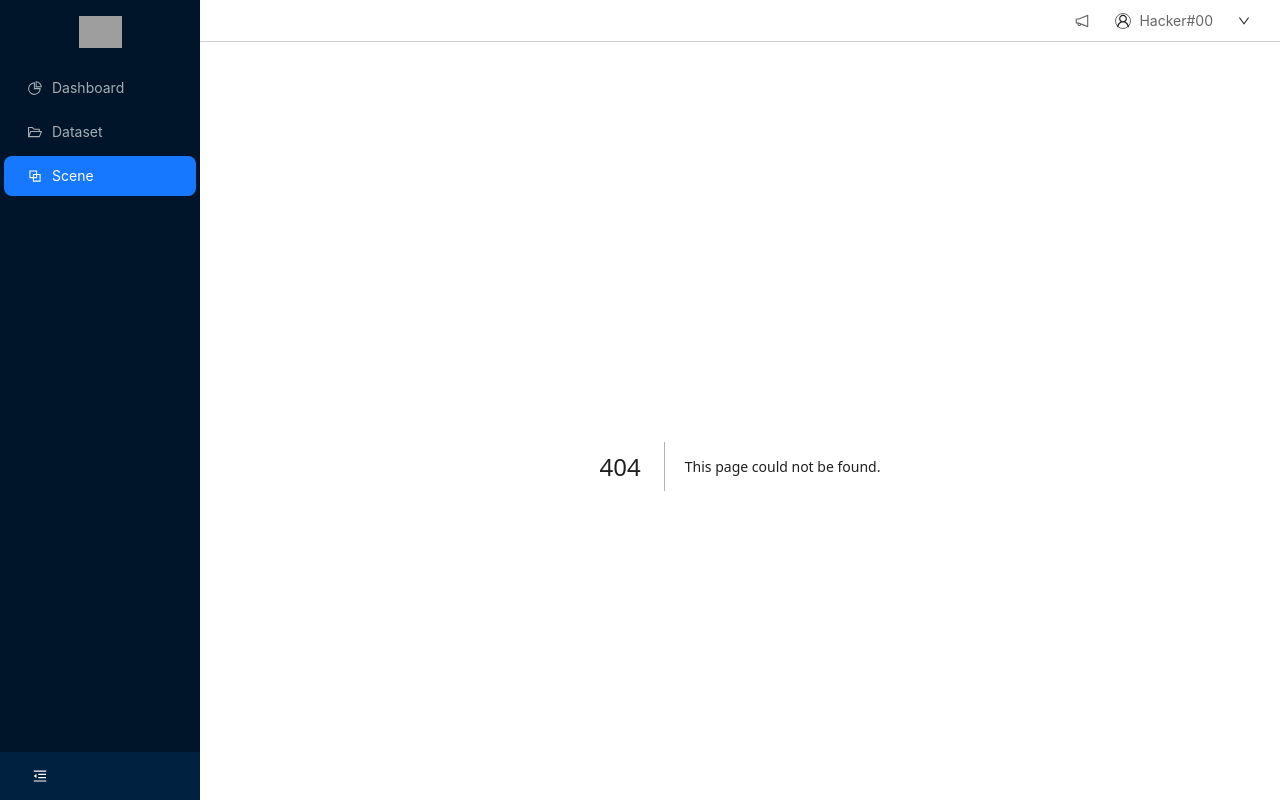
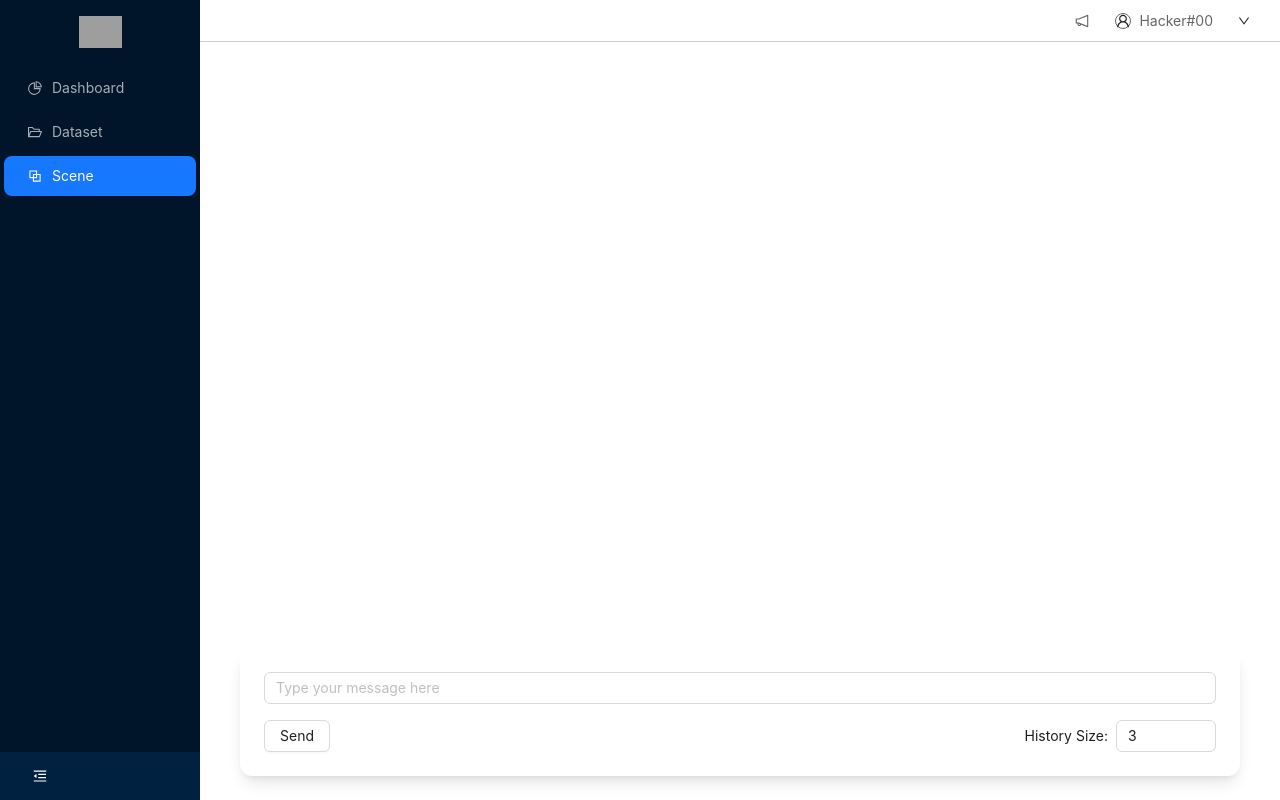
Before and after one commit to coderabbit214/bibliothecarius, a Next.js app in the folder web/: page /scene/1/chat in a window 1280 px wide. Before the commit this address had no page. Shown: the top 800 px of the page. Built offline with nearby package versions, Linux system fonts and the light colour scheme; grey boxes are pictures that could not be loaded.

Commit message:
feat: add chat page

```diff
--- a/web/components/layout.tsx
+++ b/web/components/layout.tsx
@@ -17,12 +17,11 @@ const LayoutWrapper = ({children}: Props) => {
       <Sidebar />
       <Layout className="bg-white">
         <Header />
-        <Content style={{margin: '0 16px'}}>
-          <div className="bg-white" style={{padding: 24, minHeight: 360}}>
+        <Content style={{ margin: "0 16px" }}>
+          <div className="bg-white h-full" style={{ padding: 24 }}>
             {children}
           </div>
         </Content>
-        <Footer style={{textAlign: 'center'}}>Convect AI ©2022</Footer>
       </Layout>
     </Layout>
   );
--- a/web/components/scene/scene-table.tsx
+++ b/web/components/scene/scene-table.tsx
@@ -8,7 +8,7 @@ import {
 import {
   PlusOutlined,
   EditOutlined,
-  DeleteOutlined,
+  DeleteOutlined, MessageOutlined,
 } from "@ant-design/icons";
 import Scene from "@/models/scene";
 import {
@@ -19,6 +19,7 @@ import SceneDrawer from "./scene-drawer";
 import Dataset from "@/models/dataset";
 import {getDatasets} from "@/services/dataset-service";
 import usePolling from "@/hooks/polling";
+import Link from "next/link";
 
 const SceneTable: React.FC = () => {
   const [scenes, setScenes] = useState<Scene[]>([]);
@@ -127,6 +128,9 @@ const SceneTable: React.FC = () => {
       key: "action",
       render: (_: any, record: Scene) => (
         <div className="flex space-x-2">
+          <Link href={`/scene/${record.name}/chat`}>
+            <Button type="primary" icon={<MessageOutlined />} />
+          </Link>
           <Button
             type="primary"
             icon={<EditOutlined />}
--- /dev/null
+++ b/web/models/chat.ts
@@ -0,0 +1,22 @@
+export interface ChatDTO {
+  contextId: string;
+  context: string;
+  historySize?: number;
+}
+
+export interface ChatResult {
+  contextId: string;
+  contents: string[];
+  jsonData: any[];
+}
+
+export interface ChatMessage {
+  userMessage: string;
+  aiMessage: string[];
+}
+
+export interface ChatConversation {
+  contextId: string;
+  messages: ChatMessage[];
+  jsonData: any[];
+}
--- /dev/null
+++ b/web/pages/scene/[name]/chat/index.tsx
@@ -0,0 +1,139 @@
+import React, {useState} from "react";
+import {useRouter} from "next/router";
+import {Button, Input, Spin} from "antd";
+import {ChatConversation, ChatDTO, ChatMessage, ChatResult,} from "@/models/chat";
+import {chat} from "@/services/chat-service";
+
+const Chat = () => {
+  const router = useRouter();
+  const {name: sceneName} = router.query;
+  const [inputMessage, setInputMessage] = useState("");
+  const [conversations, setConversations] = useState<ChatConversation[]>([]);
+  const [historySize, setHistorySize] = useState<number | undefined>(undefined);
+  const [loading, setLoading] = useState(false);
+
+
+  const addMessage = async (message: string) => {
+    const lastConversation = conversations[conversations.length - 1];
+    const contextId = lastConversation ? lastConversation.contextId : "";
+
+    const chatData: ChatDTO = {
+      contextId: contextId,
+      context: message,
+    };
+
+    // Display user message immediately
+    addMessageToConversations(message, true);
+
+    let chatResult: ChatResult = {contents: [], contextId: "", jsonData: []};
+
+    chat(sceneName as string, chatData)
+      .then((res) => {
+        chatResult = res;
+        // Display AI message after receiving response
+        addMessageToConversations(chatResult.contents.join(" "), false);
+      })
+      .catch((err) => {
+        console.log(err);
+        chatResult.contents = ["Error, please try again"];
+      });
+  };
+
+  const addMessageToConversations = (
+    message: string,
+    isUserMessage: boolean
+  ) => {
+    const newMessage: ChatMessage = {
+      userMessage: isUserMessage ? message : "",
+      aiMessage: isUserMessage ? [] : [message],
+    };
+
+    if (conversations.length > 0) {
+      setConversations((prevConversations) => {
+        const updatedConversations = [...prevConversations];
+        updatedConversations[updatedConversations.length - 1].messages.push(
+          newMessage
+        );
+        return updatedConversations;
+      });
+    } else {
+      const newConversation: ChatConversation = {
+        contextId: "",
+        messages: [newMessage],
+        jsonData: [],
+      };
+      setConversations((prevConversations) => [
+        ...prevConversations,
+        newConversation,
+      ]);
+    }
+  };
+
+  const handleSendMessage = () => {
+    if (inputMessage.trim()) {
+      addMessage(inputMessage);
+      setInputMessage("");
+      setLoading(true);
+    }
+  };
+
+  const handleHistorySizeChange = (value: string) => {
+    setHistorySize(value ? parseInt(value) : undefined);
+  };
+
+  return (
+    <div className="flex flex-col h-full">
+      <div className="flex-1 overflow-y-auto">
+        {conversations.flatMap((conv) => conv.messages).map((message: ChatMessage, index: number) => (
+          <div key={index} className="mb-4">
+            <div
+              className="bg-blue-500 text-white rounded-tl-lg rounded-tr-lg rounded-br-lg px-3 py-1 inline-block mb-1">
+              <strong>User:</strong> {message.userMessage}
+            </div>
+            <br />
+            {message.aiMessage.map((aiMsg, idx) => (
+              <div key={idx}
+                   className="bg-gray-300 text-black rounded-tl-lg rounded-tr-lg rounded-br-lg px-3 py-1 inline-block mt-1">
+                <strong>AI:</strong> {aiMsg}
+              </div>
+            ))}
+          </div>
+        ))}
+        {loading && (
+          <div className="p-4">
+            <Spin />
+          </div>
+        )}
+      </div>
+      <div className="bg-white shadow-lg rounded-xl p-6 mt-4">
+        <Input
+          value={inputMessage}
+          onChange={(e) => setInputMessage(e.target.value)}
+          onPressEnter={handleSendMessage}
+          placeholder="Type your message here"
+          className="mb-4"
+        />
+        <div className="flex justify-between items-center">
+          <Button onClick={handleSendMessage} className="mr-4">
+            Send
+          </Button>
+          <div>
+            <label htmlFor="historySize" className="mr-2">
+              History Size:
+            </label>
+            <Input
+              type="number"
+              id="historySize"
+              defaultValue={3}
+              value={historySize}
+              onChange={e => handleHistorySizeChange(e.target.value)}
+              style={{width: "100px"}}
+            />
+          </div>
+        </div>
+      </div>
+    </div>
+  );
+};
+
+export default Chat;
--- /dev/null
+++ b/web/services/chat-service.ts
@@ -0,0 +1,11 @@
+import fetch from "@/libs/fetch";
+import {ChatDTO, ChatResult} from "@/models/chat";
+
+export async function chat(sceneName: string, chat: ChatDTO): Promise<ChatResult> {
+  return await fetch(`/api/scene/${sceneName}/chat`, {
+    method: "POST", headers: {
+      'Content-Type': 'application/json'
+    },
+    body: JSON.stringify(chat)
+  });
+}
```
